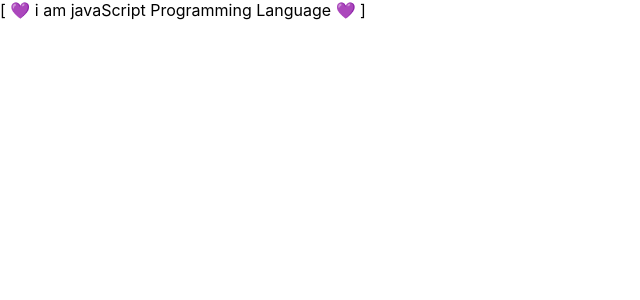
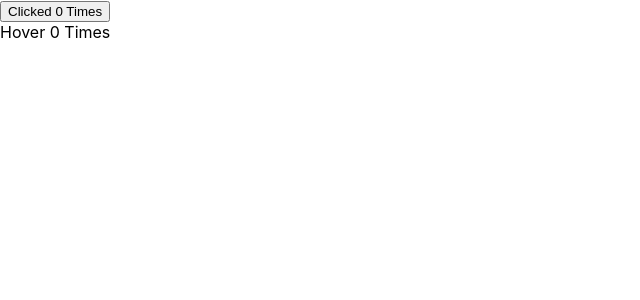
Before and after one commit to Naimul-Islam-Tashir/React_learn_with_su, a React (Create React App) app: page / in a window 1280 px wide. Shown: the top 300 px of the page, without its empty margins (0-640 px from the left). Built offline with nearby package versions, Linux system fonts and the light colour scheme.

Commit message:
HIgher Order Component

```diff
--- a/src/App.js
+++ b/src/App.js
@@ -1,19 +1,14 @@
 import React from 'react';
 import './App.css';
-import Text from './component/composition/Text';
-import Emoji from './component/composition/Emoji';
-import Bracket from './component/composition/Bracket';
-
+import ClickCounter from './component/ClickCounter';
+import HoverCounter from './component/HoverCounter';
 function App() {
   return (
-    <Emoji>
-    {({ addEmoji }) => (
-        <Bracket>
-            {({ addBracket }) => <Text addEmoji={addEmoji} addBracket={addBracket} />}
-        </Bracket>
-    )}
-</Emoji>
+    <div>
+       <ClickCounter />
+       <HoverCounter />
+    </div>
+
   );
 }
-
 export default App;
--- /dev/null
+++ b/src/component/ClickCounter.js
@@ -0,0 +1,13 @@
+import React from "react";
+import withCounter from "./HOC/withCounter";
+
+const ClickCounter=(props)=>{
+    const {count ,incrementCount}=props;
+    return (
+        <div>
+            <button type="button" onClick={incrementCount}> Clicked {count} Times</button>
+        </div>
+    );
+}
+
+export default withCounter(ClickCounter);
--- /dev/null
+++ b/src/component/HOC/withCounter.js
@@ -0,0 +1,19 @@
+import React from "react";
+const withCounter = (OrginalComponent) => {
+   class NewComponent extends React.Component{
+    state={
+        count:0,
+    };
+    incrementCount =()=>{
+        this.setState(
+         (prevState)=>({count:prevState.count+1})
+        )
+    };
+       render(){
+           const {count}=this.state;
+           return <OrginalComponent count={count} incrementCount={this.incrementCount}/>
+       }
+   }
+   return NewComponent;
+}
+export default withCounter;
--- /dev/null
+++ b/src/component/HoverCounter.js
@@ -0,0 +1,12 @@
+import React from "react";
+import withCounter from "./HOC/withCounter";
+
+const HoverCounter=(props)=>{
+    const {count,incrementCount}=props;
+    return (
+        <div>
+            <span type="button" onMouseOver={incrementCount}> Hover {count} Times</span>
+        </div>
+    );
+}
+export default withCounter(HoverCounter);
--- a/src/component/composition/Bracket.js
+++ /dev/null
@@ -1,9 +0,0 @@
-import React from 'react';
-
-export default class Emoji extends React.Component {
-    addBracket = (text) => `[ ${text} ]`;
-
-    render() {
-        return this.props.children({ addBracket: this.addBracket });
-    }
-}
--- a/src/component/composition/Emoji.js
+++ /dev/null
@@ -1,8 +0,0 @@
-import React from 'react';
-
-export default class Emoji extends React.Component {
-    addEmoji = (text, emoji) => `${emoji} ${text} ${emoji}`;
-    render() {
-     return this.props.children({addEmoji:this.addEmoji})
-    }
-}
--- a/src/component/composition/Text.js
+++ /dev/null
@@ -1,11 +0,0 @@
-export default function Text({addEmoji,addBracket}){
-let text='i am javaScript Programming Language';
-if (addEmoji) {
-    text = addEmoji(text, '💜');
-}
-if (addBracket) {
-    text = addBracket(text);
-}
-return <div>{text}</div>;
-
-}
```
Also changed, not shown: src/component/inheritance/Emoji.js (deleted, +0 -13 lines), src/component/inheritance/Text.js (deleted, +0 -13 lines).
